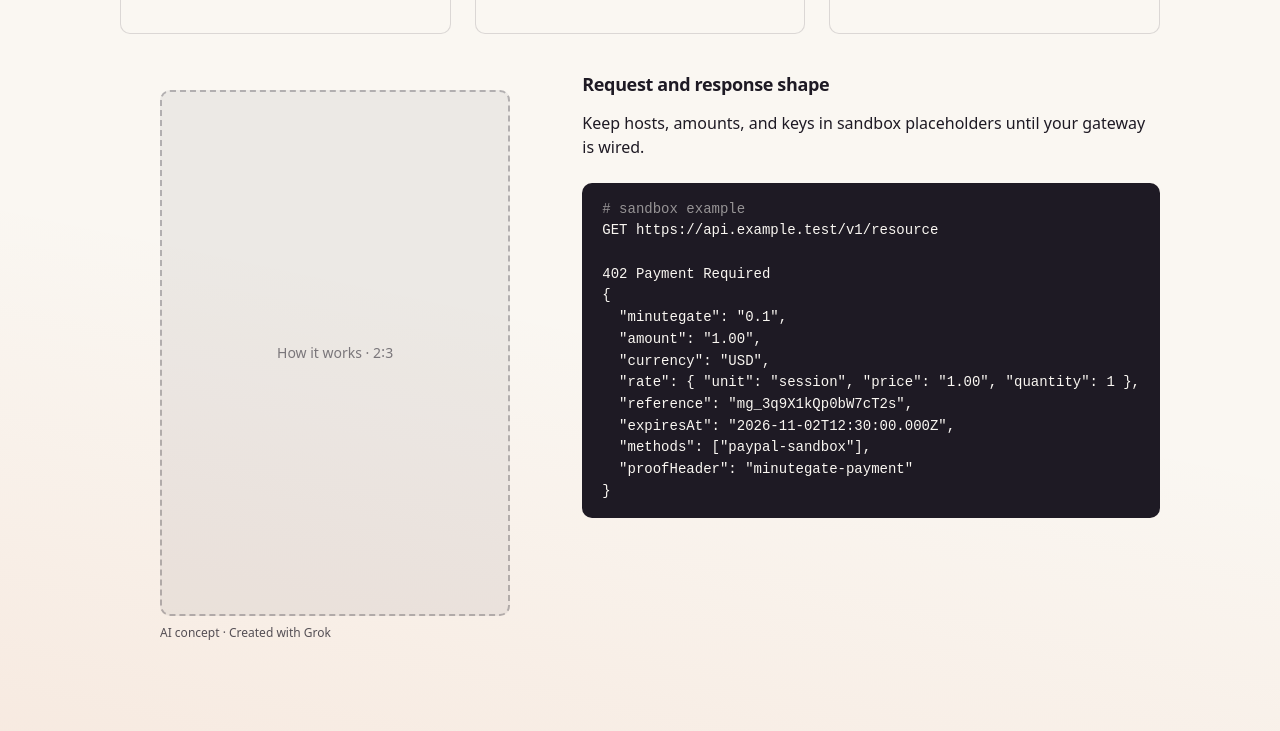
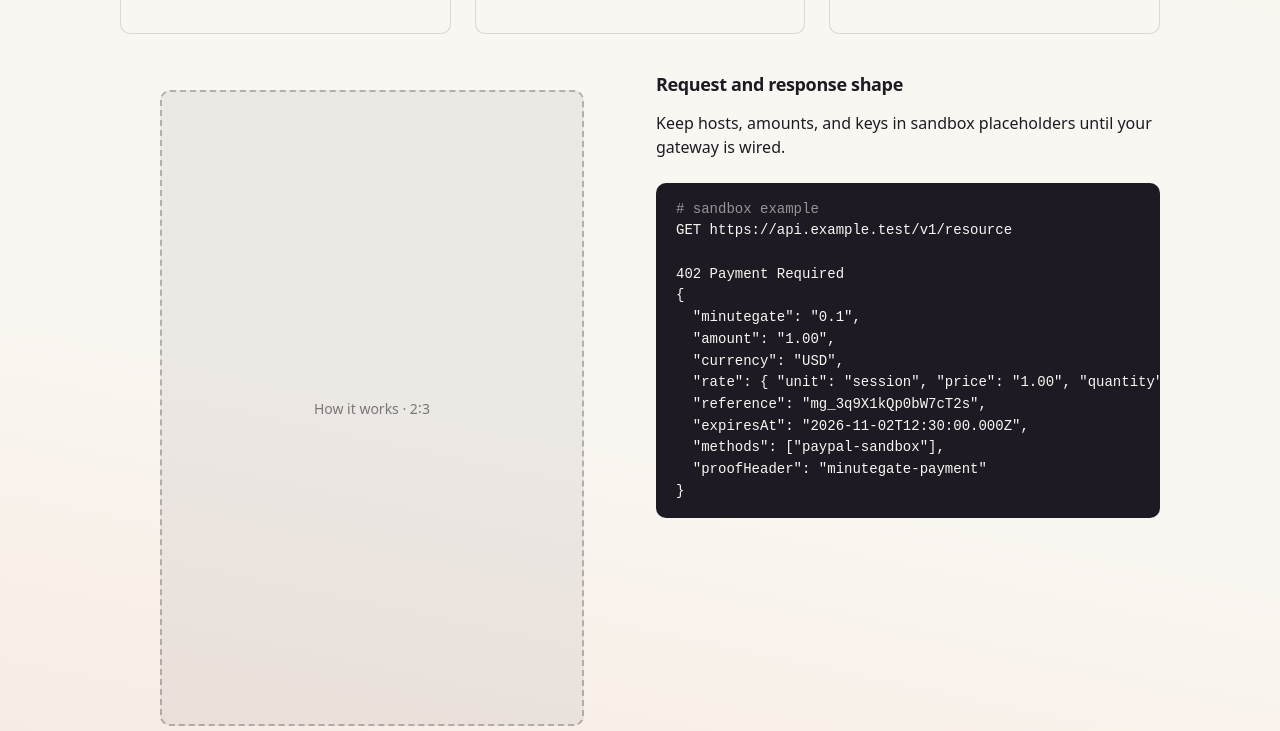
Before and after one commit to gilrobertsiii/MinuteGate, a website: page site/index.html in a window 1280 px wide. Shown: the part 1177-1908 px from the top of the page. Drawn offline with Linux system fonts and the light colour scheme.

Commit message:
MG-9: fix 390px horizontal overflow in How it works grid (#4)
Co-authored-by: Cursor Agent <cursoragent@cursor.com>
Co-authored-by: Gil Roberts <gilrobertsiii@users.noreply.github.com>

```diff
--- a/site/styles.css
+++ b/site/styles.css
@@ -526,11 +526,16 @@ h3 {
   display: grid;
   gap: 2rem;
   align-items: start;
+  grid-template-columns: minmax(0, 1fr);
+}
+
+.split > * {
+  min-width: 0;
 }
 
 @media (min-width: 900px) {
   .split {
-    grid-template-columns: 1fr 1fr;
+    grid-template-columns: minmax(0, 1fr) minmax(0, 1fr);
   }
 }
 
```
